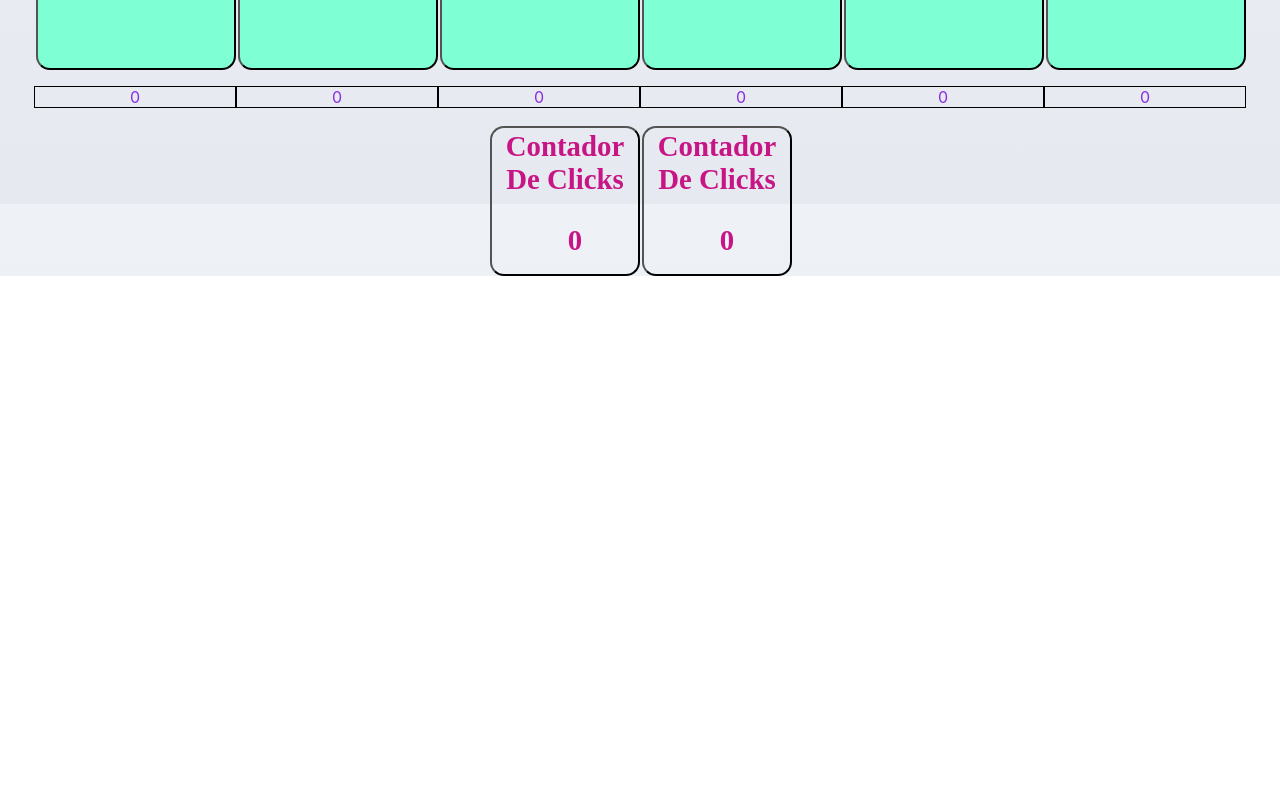
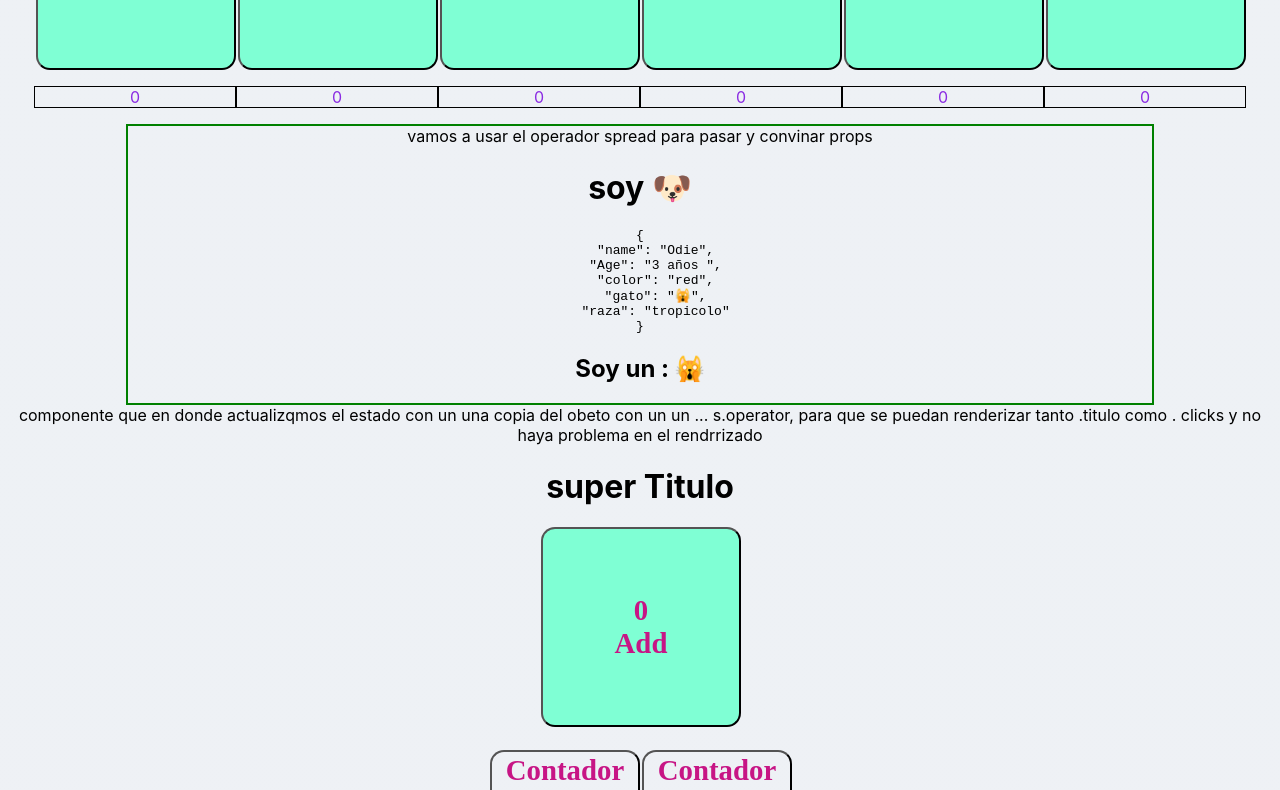
Before and after one commit to eduardomorales2019/ejerciciosReact, a React (Create React App) app: page / in a window 1280 px wide. Shown: the part 740-1530 px from the top of the page. Before the commit the page ends 1016 px from the top, so only its background shows below. Built offline with nearby package versions, Linux system fonts and the light colour scheme.

Commit message:
se crean componentes de Object video, WindowPixelCalculator, SpreadOpetatorPropsPassing

```diff
--- a/src/App.css
+++ b/src/App.css
@@ -1,4 +1,3 @@
 .App {
   text-align: center;
-  background-image: linear-gradient(to top, #e6e9f0 0%, #eef1f5 100%);
 }
--- a/src/components/Caja.js
+++ b/src/components/Caja.js
@@ -2,6 +2,8 @@ import React from "react";
 import "./styles/caja.css";
 import { v4 as uuidv4 } from "uuid";
 import MutateFunction from "./MutandoEstadoConfuncion/MutateFunction";
+import ObjectVideo from "./MutandoEstadoConfuncion/Objectvideo";
+import SpreadOperatorProps from "./MutandoEstadoConfuncion/SpreadOperatorPropsPassing";
 class Caja extends React.Component {
   static defaultProps = {
     articulosCaja: [
@@ -98,6 +100,8 @@ class Caja extends React.Component {
           </div>
         ))}
 
+        <SpreadOperatorProps />
+        <ObjectVideo />
         <MutateFunction />
       </div>
     );
--- a/src/components/MutandoEstadoConfuncion/MutateFunction.js
+++ b/src/components/MutandoEstadoConfuncion/MutateFunction.js
@@ -3,7 +3,11 @@ import "./MutateFunction.css";
 // SET STATE ES ASYNCRONO YA QUE NO CAMBIA AUTOMATICAMENTE, para valiudar si otros componenetes mutaron el estdo y actualizaron al mismo tiempo!!! se van agrupando..  en cola de motor, asi que podemos hacer  una forma especial de sintaxis para quitarnos ese problema de rendimiento en cado de tener muchos  componentes.
 
 class MutateFunction extends React.Component {
-  state = { cantidad: 0, click: 0 };
+  state = {
+    titulo: "super Trabajo",
+    cantidad: 0,
+    click: 0,
+  };
 
   agregar = () => {
     this.setState({ cantidad: this.state.cantidad + 1 });
@@ -22,13 +26,14 @@ class MutateFunction extends React.Component {
   render() {
     return (
       <div className="contador">
+        <h1>{this.state.title}</h1>
         <button onClick={this.agregar}>
           Contador de clicks
-          <p>{this.state.cantidad}</p>
+          <p>{this.state.cantidad} agregar</p>
         </button>
         <button onClick={this.add}>
           Contador de clicks
-          <p>{this.state.click}</p>
+          <p>{this.state.click} add</p>
         </button>
       </div>
     );
--- /dev/null
+++ b/src/components/MutandoEstadoConfuncion/Objectvideo.js
@@ -0,0 +1,73 @@
+import React from "react";
+import "../styles/ObjectVideo.css";
+
+class ObjectVideo extends React.Component {
+  constructor(props) {
+    super(props);
+    this.state = {
+      video: {
+        title: "super Titulo",
+        likes: 0,
+      },
+    };
+  }
+
+  // CON ESTE METODO CAMBIA EL COMPONENTE  Y DESAPARECE EL TITULO. ENTONCES HAY QUE  HACER USO DEL SPREAD OP
+  add = (event) => {
+    this.setState({
+      video: {
+        ...this.state.video,
+        likes: this.state.video.likes + 1,
+      },
+    });
+  };
+
+  // ! copia bien todo el objeto y despues en prev state.
+  agregarParaBuenRender = () => {
+    this.setState((prevState) => ({
+      video: {
+        ...this.state.video,
+        likes: prevState.video.likes + 1,
+      },
+    }));
+  };
+
+  frontMaster = () => {
+    var person = [];
+    var plea = "wouldshe";
+    person.name = "Mrs White";
+    person[plea] = " o would never ";
+    person["plor"] = "";
+
+    console.log(person);
+    console.log(plea);
+    console.log(person.name);
+    console.log(person[plea]);
+    console.log(person.length);
+  };
+
+  render() {
+    return (
+      <div className="container_Boton">
+        <span>
+          componente que en donde actualizqmos el estado con un una copia del
+          obeto con un un ... s.operator, para que se puedan renderizar tanto
+          .titulo como . clicks y no haya problema en el rendrrizado{" "}
+        </span>
+        <h1>{this.state.video.title}</h1>
+        <button onClick={this.frontMaster}>
+          {this.state.video.likes}
+          <br></br>
+          <span>add</span>
+        </button>
+        {/* <button onClick={this.agregarParaBuenRender}>
+          {this.state.video.likes}
+          <br></br>
+          <span>buenRender</span>
+        </button> */}
+      </div>
+    );
+  }
+}
+
+export default ObjectVideo;
--- /dev/null
+++ b/src/components/MutandoEstadoConfuncion/SpreadOperatorPropsPassing.js
@@ -0,0 +1,30 @@
+import React from "react";
+import "..//styles/SpreadOpetartorPropsPassing.css";
+// =============
+// ! NOS ES VALIDO RENDERIZAR OBJETOS DE JAVASCRIPT. , LO CENVERTIMOS EN STRING.  POR DEFECTO LAS PROPS. SON UN OBJETO VACIO.
+const Perro = (props) => (
+  <div>
+    <h1>soy 🐶</h1>
+    <pre>{JSON.stringify(props, null, 4)}</pre>
+  </div>
+);
+// =============
+
+//! paso el state como propiedad, pero  solo como un objeto de un solo nivel, sino serial dos niveles.
+
+//? React usa OBJECT.ASSIGN para ordenar las propiedades. EL ORDEN  de las props importaran.
+class SpreadOperatorProps extends React.Component {
+  state = { gato: "🙀", raza: "tropicolo", name: "Odie" };
+
+  render() {
+    return (
+      <div className="Spread">
+        <span>vamos a usar el operador spread para pasar y convinar props</span>
+        <Perro name="Soy garfield " Age="3 años " color="red" {...this.state} />
+        <h2>Soy un : {this.state.gato}</h2>
+      </div>
+    );
+  }
+}
+
+export default SpreadOperatorProps;
--- /dev/null
+++ b/src/components/styles/ObjectVideo.css
@@ -0,0 +1,19 @@
+.container_Boton button {
+  background-color: aquamarine;
+  align-items: center;
+  margin: 0 auto;
+  width: 200px;
+  height: 200px;
+  font-family: "eElingo";
+  font-weight: 900;
+  color: mediumvioletred;
+  font-size: 1.8rem;
+  margin-left: 2px;
+  margin-top: 20spx;
+  border-radius: 14px;
+  text-transform: capitalize;
+}
+
+.container_Boton button:hover {
+  background-color: darkcyan;
+}
--- /dev/null
+++ b/src/components/styles/SpreadOpetartorPropsPassing.css
@@ -0,0 +1,5 @@
+.Spread {
+  border: 2px solid green;
+  width: 80%;
+  margin: 0 auto;
+}
--- a/src/components/styles/caja.css
+++ b/src/components/styles/caja.css
@@ -43,4 +43,5 @@
 
 html {
   background-image: linear-gradient(to top, #e6e9f0 0%, #eef1f5 100%);
+  height: 100000px;
 }
```
Also changed, not shown: src/components/WindowJsPixelCalculator.js (added).
